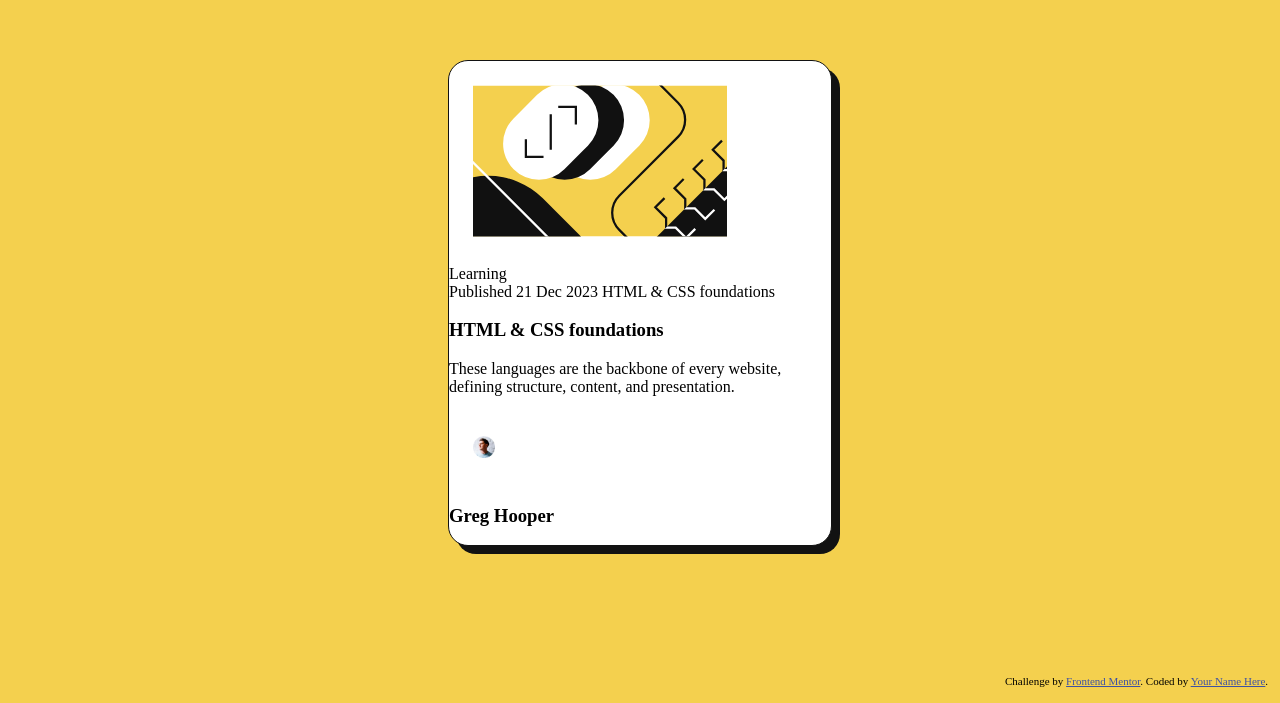
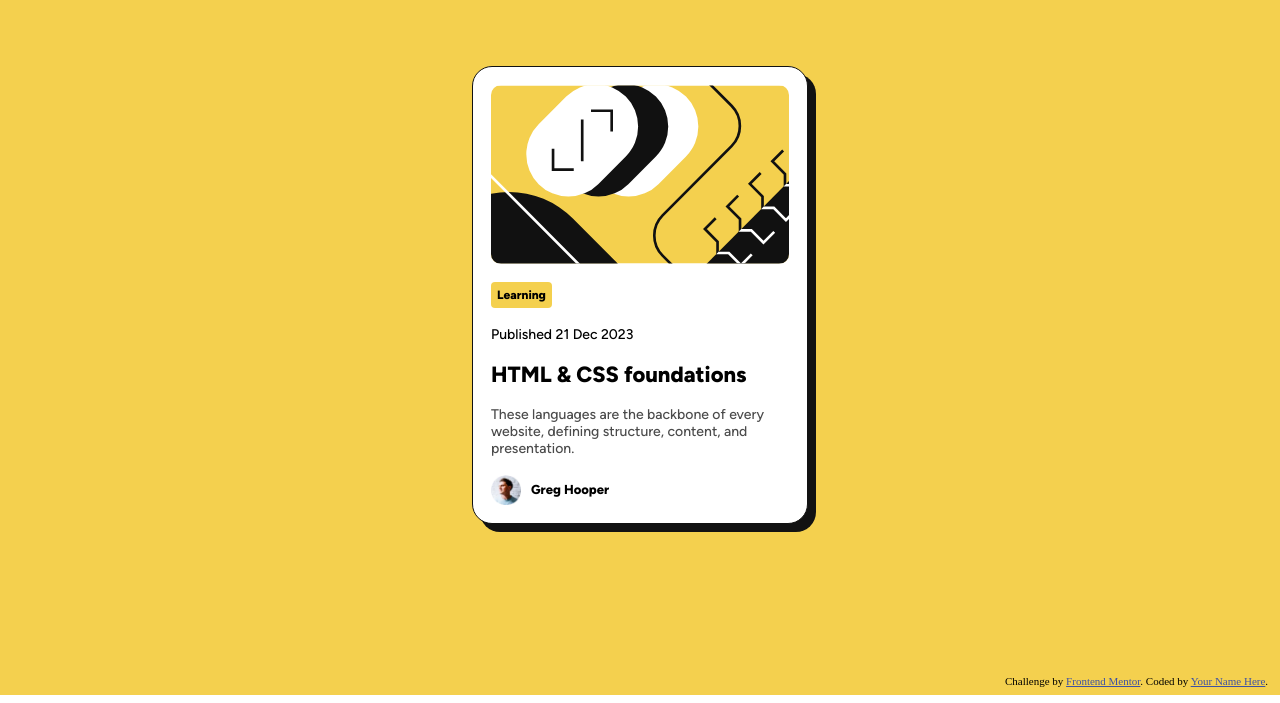
Before and after one commit to MichelleP1/blog-preview, a plain HTML site: page index.html in a window 1280 px wide. Shown: the part 105-808 px from the top of the page. Drawn offline with Linux system fonts and the light colour scheme.

Commit message:
More styling

```diff
--- a/index.css
+++ b/index.css
@@ -1,8 +1,26 @@
+@font-face {
+  font-family: "Figtree";
+  font-weight: 500 800;
+  font-display: swap;
+  src: url(assets/fonts/Figtree-VariableFont_wght.ttf) format("truetype");
+}
+
 :root {
+  --font-family-default: "Figtree", sans-serif;
+
   --yellow: hsl(47, 88%, 63%);
   --white: hsl(0, 0%, 100%);
   --grey: hsl(0, 0%, 50%);
   --black: hsl(0, 0%, 7%);
+  --blue: hsl(228, 45%, 44%);
+
+  --padding-xs: 6px;
+  --padding-md: 18px;
+
+  --font-weight-md: 500;
+  --font-weight-lg: 800;
+
+  --card-width: 336px;
 }
 
 *,
@@ -11,13 +29,19 @@
   box-sizing: border-box;
 }
 
-html {
-  -moz-text-size-adjust: none;
-  -webkit-text-size-adjust: none;
-  text-size-adjust: none;
+* {
+  margin: 0;
+  font: inherit;
 }
 
-body {
+img,
+svg {
+  display: block;
+  max-width: 100%;
+}
+
+main {
+  font-family: "Figtree";
   height: 100vh;
   display: flex;
   justify-content: center;
@@ -29,22 +53,75 @@ body {
 
 .card {
   align-self: center;
-  width: 384px;
-  /* height: 522px; */
+
+  width: var(--card-width);
   background-color: var(--white);
   border-radius: 20px;
   border: 1px solid var(--black);
   box-shadow: 8px 8px 0px var(--black);
 }
 
+.card-img {
+  padding: var(--padding-md);
+}
+
 .card img {
-  height: 200px;
-  padding: 24px;
+  width: var(--card-width);
+  border-radius: 10px;
+}
+
+.info {
+  margin-left: var(--padding-md);
+}
+
+.tag {
+  width: fit-content;
+  padding: 6px;
+  border-radius: 4px;
+  background-color: var(--yellow);
+  font-size: 12px;
+  font-weight: var(--font-weight-lg);
+}
+
+.card time {
+  display: block;
+  margin-top: var(--padding-md);
+  font-size: 14px;
+  font-weight: var(--font-weight-md);
+}
+
+.card h1 {
+  margin-top: var(--padding-md);
+  font-size: 22px;
+  font-weight: var(--font-weight-lg);
+}
+
+.card p {
+  margin-top: var(--padding-md);
+  font-size: 14px;
+  opacity: 0.7;
+}
+
+.author {
+  display: flex;
+
+  margin-top: var(--padding-md);
+  margin-bottom: var(--padding-md);
+
+  margin-left: var(--padding-md);
 }
 
 .author img {
-  width: 70px;
-  height: 70px;
+  width: 30px;
+  height: 30px;
+}
+
+.author h2 {
+  flex-grow: 1;
+  align-self: center;
+  padding-left: 10px;
+  font-size: 13px;
+  font-weight: var(--font-weight-lg);
 }
 
 .attribution {
@@ -56,6 +133,6 @@ body {
   height: 20px;
 
   a {
-    color: hsl(228, 45%, 44%);
+    color: var(--blue);
   }
 }
--- a/index.html
+++ b/index.html
@@ -14,25 +14,31 @@
     <title>Frontend Mentor | Blog preview card</title>
   </head>
   <body>
+    <main>
       <section class="card">
+        <div class="card-img">
           <img
             src="assets/images/illustration-article.svg"
             alt="illustration article"
           />
+        </div>
         <section class="info">
           <div class="tag">Learning</div>
-        <time>Published 21 Dec 2023 HTML & CSS foundations</time>
+          <time>Published 21 Dec 2023</time>
           <h1>HTML & CSS foundations</h1>
           <p>
-          These languages are the backbone of every website, defining structure,
-          content, and presentation.
+            These languages are the backbone of every website, defining
+            structure, content, and presentation.
           </p>
         </section>
         <section class="author">
+          <div class="avatar">
             <img src="assets/images/image-avatar.webp" alt="image avatar" />
-        <h1>Greg Hooper</h1>
+          </div>
+          <h2>Greg Hooper</h2>
         </section>
       </section>
+    </main>
 
     <section class="attribution">
       Challenge by
```
Lines whose indentation alone changed are shown as unchanged.
